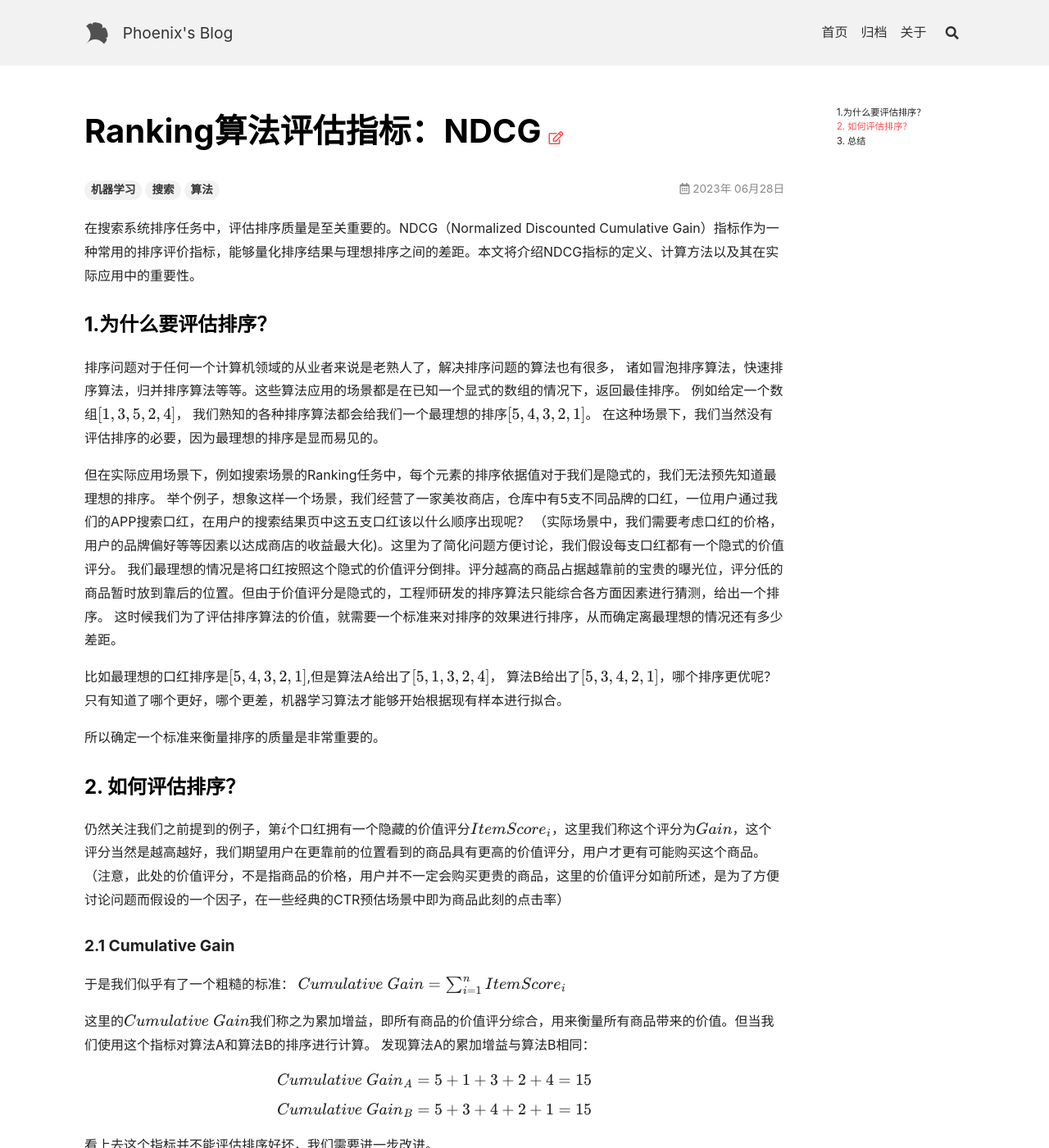
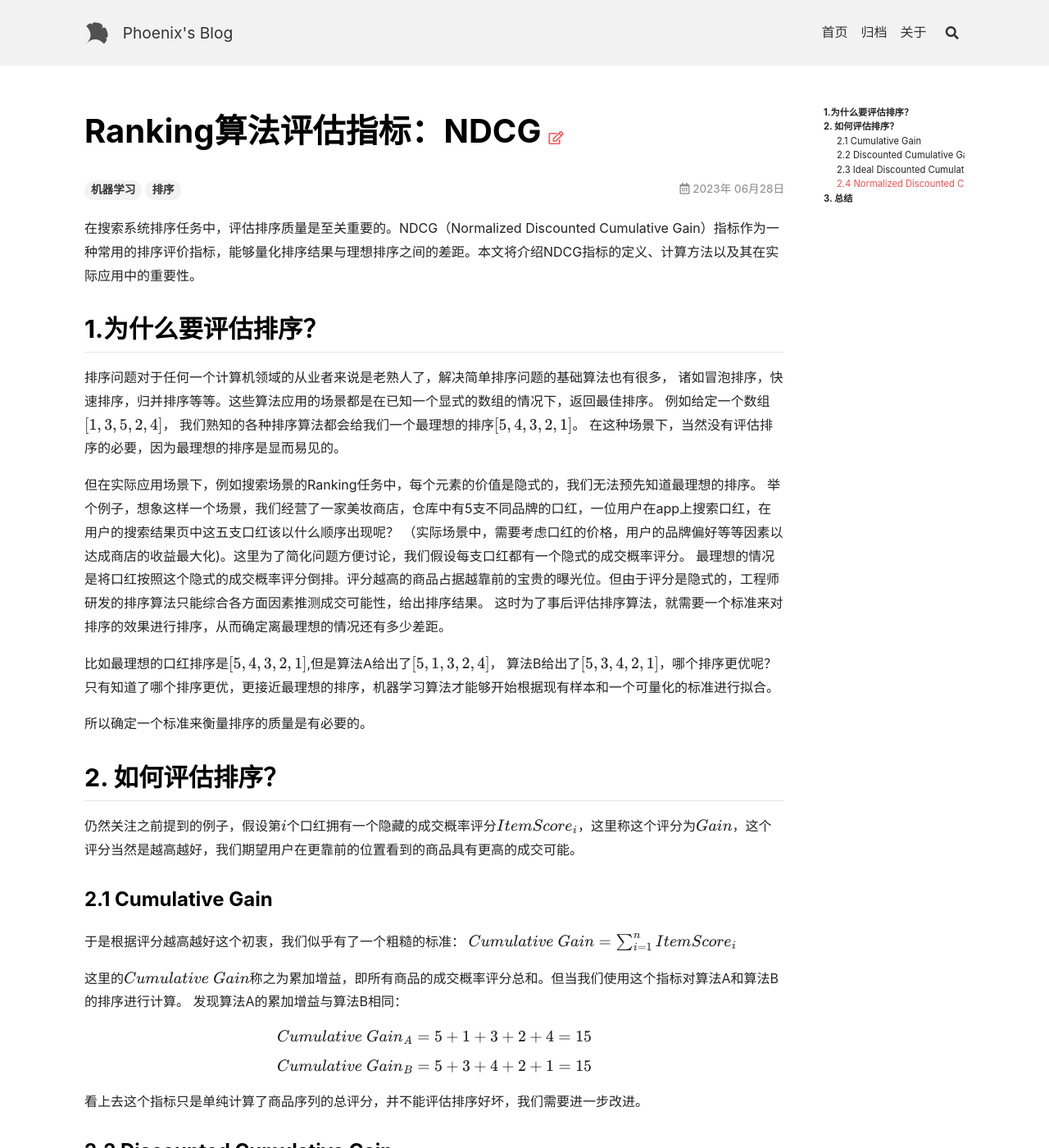
Before and after one commit to ZhaoyangChen/zhaoyangchen.github.io, a Jekyll site: the page built from _posts/2023-06-28-ndcg.md, in a window 1280 px wide and 1400 px high. Shown: the whole window at 82% size. Built offline with Jekyll 4.4.1, drawn with Linux system fonts in a browser that asks for light colours; nearby versions of some CDN libraries; formulas are drawn with MathJax 3; some of the changed text lies outside the part shown.

Commit message:
add likelihood post

```diff
--- a/_posts/2023-06-28-ndcg.md
+++ b/_posts/2023-06-28-ndcg.md
@@ -1,50 +1,50 @@
 ---
 title: Ranking算法评估指标：NDCG
-tags: [机器学习,搜索,算法]
+tags: [机器学习,排序]
 article_header:
   type: cover
 ---
 在搜索系统排序任务中，评估排序质量是至关重要的。NDCG（Normalized Discounted Cumulative Gain）指标作为一种常用的排序评价指标，能够量化排序结果与理想排序之间的差距。本文将介绍NDCG指标的定义、计算方法以及其在实际应用中的重要性。
 <!--more-->
 
-### 1.为什么要评估排序？
-排序问题对于任何一个计算机领域的从业者来说是老熟人了，解决排序问题的算法也有很多，
-诸如冒泡排序算法，快速排序算法，归并排序算法等等。这些算法应用的场景都是在已知一个显式的数组的情况下，返回最佳排序。
+## 1.为什么要评估排序？
+排序问题对于任何一个计算机领域的从业者来说是老熟人了，解决简单排序问题的基础算法也有很多，
+诸如冒泡排序，快速排序，归并排序等等。这些算法应用的场景都是在已知一个显式的数组的情况下，返回最佳排序。
 例如给定一个数组$$[1,3,5,2,4]$$， 我们熟知的各种排序算法都会给我们一个最理想的排序$$[5,4,3,2,1]$$。
-在这种场景下，我们当然没有评估排序的必要，因为最理想的排序是显而易见的。
+在这种场景下，当然没有评估排序的必要，因为最理想的排序是显而易见的。
 
-但在实际应用场景下，例如搜索场景的Ranking任务中，每个元素的排序依据值对于我们是隐式的，我们无法预先知道最理想的排序。
-举个例子，想象这样一个场景，我们经营了一家美妆商店，仓库中有5支不同品牌的口红，一位用户通过我们的APP搜索口红，在用户的搜索结果页中这五支口红该以什么顺序出现呢？
-（实际场景中，我们需要考虑口红的价格，用户的品牌偏好等等因素以达成商店的收益最大化)。这里为了简化问题方便讨论，我们假设每支口红都有一个隐式的价值评分。
-我们最理想的情况是将口红按照这个隐式的价值评分倒排。评分越高的商品占据越靠前的宝贵的曝光位，评分低的商品暂时放到靠后的位置。但由于价值评分是隐式的，工程师研发的排序算法只能综合各方面因素进行猜测，给出一个排序。
-这时候我们为了评估排序算法的价值，就需要一个标准来对排序的效果进行排序，从而确定离最理想的情况还有多少差距。
+但在实际应用场景下，例如搜索场景的Ranking任务中，每个元素的价值是隐式的，我们无法预先知道最理想的排序。
+举个例子，想象这样一个场景，我们经营了一家美妆商店，仓库中有5支不同品牌的口红，一位用户在app上搜索口红，在用户的搜索结果页中这五支口红该以什么顺序出现呢？
+（实际场景中，需要考虑口红的价格，用户的品牌偏好等等因素以达成商店的收益最大化)。这里为了简化问题方便讨论，我们假设每支口红都有一个隐式的成交概率评分。
+最理想的情况是将口红按照这个隐式的成交概率评分倒排。评分越高的商品占据越靠前的宝贵的曝光位。但由于评分是隐式的，工程师研发的排序算法只能综合各方面因素推测成交可能性，给出排序结果。
+这时为了事后评估排序算法，就需要一个标准来对排序的效果进行排序，从而确定离最理想的情况还有多少差距。
 
-比如最理想的口红排序是$$[5,4,3,2,1]$$,但是算法A给出了$$[5,1,3,2,4]$$， 算法B给出了$$[5,3,4,2,1]$$，哪个排序更优呢？只有知道了哪个更好，哪个更差，机器学习算法才能够开始根据现有样本进行拟合。
+比如最理想的口红排序是$$[5,4,3,2,1]$$,但是算法A给出了$$[5,1,3,2,4]$$， 算法B给出了$$[5,3,4,2,1]$$，哪个排序更优呢？只有知道了哪个排序更优，更接近最理想的排序，机器学习算法才能够开始根据现有样本和一个可量化的标准进行拟合。
 
-所以确定一个标准来衡量排序的质量是非常重要的。
+所以确定一个标准来衡量排序的质量是有必要的。
 
-### 2. 如何评估排序？
-仍然关注我们之前提到的例子，第$$i$$个口红拥有一个隐藏的价值评分$$ItemScore_i$$，这里我们称这个评分为$$Gain$$，这个评分当然是越高越好，我们期望用户在更靠前的位置看到的商品具有更高的价值评分，用户才更有可能购买这个商品。（注意，此处的价值评分，不是指商品的价格，用户并不一定会购买更贵的商品，这里的价值评分如前所述，是为了方便讨论问题而假设的一个因子，在一些经典的CTR预估场景中即为商品此刻的点击率）
+## 2. 如何评估排序？
+仍然关注之前提到的例子，假设第$$i$$个口红拥有一个隐藏的成交概率评分$$ItemScore_i$$，这里称这个评分为$$Gain$$，这个评分当然是越高越好，我们期望用户在更靠前的位置看到的商品具有更高的成交可能。
 
-#### 2.1 Cumulative Gain
-于是我们似乎有了一个粗糙的标准：
+### 2.1 Cumulative Gain
+于是根据评分越高越好这个初衷，我们似乎有了一个粗糙的标准：
 $$ Cumulative~Gain = \sum_{i=1}^{n} ItemScore_i $$
 
-这里的$$Cumulative~Gain$$我们称之为累加增益，即所有商品的价值评分综合，用来衡量所有商品带来的价值。但当我们使用这个指标对算法A和算法B的排序进行计算。
+这里的$$Cumulative~Gain$$称之为累加增益，即所有商品的成交概率评分总和。但当我们使用这个指标对算法A和算法B的排序进行计算。
 发现算法A的累加增益与算法B相同：
 
 $$ Cumulative~Gain_A = 5 + 1 + 3 + 2 + 4 = 15 $$
 
 $$ Cumulative~Gain_B = 5 + 3 + 4 + 2 + 1 = 15 $$
 
-看上去这个指标并不能评估排序好坏，我们需要进一步改进。
+看上去这个指标只是单纯计算了商品序列的总评分，并不能评估排序好坏，我们需要进一步改进。
 
 
-#### 2.2 Discounted Cumulative Gain
-$$Cumulative~Gain$$仅仅考虑了商品的价值评分，并没有考虑每个商品的实际位置。位置越靠后的商品曝光机会处于劣势，如果排序算法将高价值的商品放到了靠后的位置，需要得到惩罚，
-相反如果将高价值的商品放到了靠前的位置，需要得到奖励。
+### 2.2 Discounted Cumulative Gain
+$$Cumulative~Gain$$仅仅考虑了商品的价值评分，并没有考虑每个商品的实际位置带来的影响。位置越靠后的商品曝光机会处于劣势，如果排序算法将高成交概率评分的商品放到了靠后的位置，需要得到惩罚，
+相反如果将高成交概率评分的商品放到了靠前的位置，需要得到奖励。
 
-基于以上想法，尝试改进$$Cumulative~Gain$$：
+基于以上想法，尝试改进$$Cumulative~Gain$$，引入$$ Discounted~Cumulative~Gain $$，即折损累加增益：
 
 $$ Discounted~Cumulative~Gain = \sum_{i=1}^{n} \frac{ItemScore_i}{log_2(i+1)} $$
 
@@ -58,8 +58,8 @@ $$ Discounted~Cumulative~Gain_A = \frac{2^5 - 1}{log_2(1 + 1)} + \frac{2^1 - 1}{
 
 $$ Discounted~Cumulative~Gain_B = \frac{2^5 - 1}{log_2(1 + 1)} + \frac{2^3 - 1}{log_2(2+ 1)} + \frac{2^4 - 1}{log_2(3 + 1)} + \frac{2^2 - 1}{log_2(4 + 1)} + \frac{2^1 - 1}{log_2(5 + 1)} \approx 44.595390756454925$$
 
-#### 2.3 Ideal Discounted Cumulative Gain
-有了以上标准，我们同时计算一下最理想的排序$$[5,4,3,2,1]$$的$$Discounted~Cumulative~Gain$$。
+### 2.3 Ideal Discounted Cumulative Gain
+根据以上标准，计算最理想的排序$$[5,4,3,2,1]$$的折损累加增益。
 
 这里我们称之为$$Discounted~Cumulative~Gain_{ideal}$$，即理想折损累加增益：
 
@@ -67,12 +67,12 @@ $$Discounted~Cumulative~Gain_{ideal} = \frac{2^5 - 1}{log_2(1 + 1)} + \frac{2^4
 
 
 
-#### 2.4 Normalized Discounted Cumulative Gain
-最后，为了衡量算法A与算法B产生的结果与理想结果相差多少，我们引入了$$Normalized~Discounted~Cumulative~Gain$$，即$$NDCG$$。
+### 2.4 Normalized Discounted Cumulative Gain
+最后，为了衡量算法A与算法B产生的结果与理想结果相差多少，引入$$Normalized~Discounted~Cumulative~Gain$$，即$$NDCG$$。
 
 $$NDCG = \frac{DCG}{IDCG}$$
 
-现在，我们分别计算一下算法A与算法B产生的结果的$$NDCG$$。
+现在，分别计算一下算法A与算法B产生的结果的$$NDCG$$。
 
 $$NDCG@5_A = \frac{DCG_A}{IDCG} = 42.225751536309765 / 45.64282878502658 \approx 0.9251$$
 
@@ -80,9 +80,9 @@ $$NDCG@5_B = \frac{DCG_B}{IDCG} = 44.595390756454925 / 45.64282878502658 \approx
 
 至此我们使用$$NDCG$$指标衡量了算法A与算法B产生的排序结果的优劣，$$NDCG@5_B  > NDCG@5_A$$, 故针对口红排序这一次搜索结果，算法B的排序更优，这也与我们对两个排序的肉眼直觉相符合。
 
-实际应用场景中，我们需要评判更长更复杂的排序，肉眼可能无法做出准确的直觉判断，这时候$$NDCG$$能够公平准确的对排序进行评估。
+实际应用场景中，需要频繁地评判更长更复杂的序列，肉眼无法做出准确的直觉判断，这时候$$NDCG$$能够公平准确的对排序打分。
 
-由于用户的注意力有限，实际Ranking问题中，我们可能仅仅只关注头部元素的排序，而忽略掉尾部的排序效果，此时使用$$NDCG@i$$表示头部$$i$$个元素的$$NDCG$$值
+（由于用户的注意力有限，实际Ranking问题中，我们可能仅仅只关注头部元素的排序，而忽略掉尾部的排序效果，此时使用$$NDCG@i$$表示头部$$i$$个元素的$$NDCG$$值）
 
-### 3. 总结
+## 3. 总结
 $$NDCG$$指标在信息检索、推荐系统的排序任务，相关性任务中有广泛的应用。
--- /dev/null
+++ b/_posts/2023-06-29-likelihood.md
@@ -0,0 +1,113 @@
+---
+title: 似然函数与极大似然估计
+tags: [机器学习,数学]
+article_header:
+  type: cover
+---
+在数理统计领域与机器学习领域，"似然"这个词经常出现，要解释什么是"似然"，一般都伴随着大量枯燥的公式推导。本文尝试从感性理解角度为初学者解释"似然"及其相关概念。
+<!--more-->
+
+## 1.似然的由来
+似然一词翻译自英文"likelihood"，英国数学家和统计学家Thomas Bayes（托马斯·贝叶斯）于1761年去世，在他去世两年后，他的一篇论文《An Essay towards solving a Problem in the Doctrine of Chances》被出版，在这篇论文中他引入了“likelihood”的相关概念，尽管当时他并没有使用这个具体的术语。
+
+后来，在20世纪的统计学发展中，英国统计学家、演化生物学家与遗传学家Ronald A. Fisher(罗纳德·艾尔默·费希尔)进一步深化了这个概念，并将其形式化为现代统计学中的重要工具。
+Fisher在他于1921年发表的论文《On the "Mathematical Foundations of Theoretical Statistics"》中，系统地讨论了likelihood function的性质和应用。他定义了likelihood function，并强调了它在参数估计和假设检验中的重要性。
+
+"likelihood"一词被翻译成中文“似然”可能出现在更晚的时期。在20世纪初的统计学发展中，"likelihood"一词逐渐被广泛使用，并开始被翻译为“似然”。这个翻译可能是在中文统计学界中逐渐形成的共识，我暂时无法找到具体的时间和翻译者。
+
+
+<div class="grid">
+<div class="cell cell--5" style="text-align: center">
+   <img class="image circle" src="/assets/images/articles/person_bayes.png" alt="Thomas Bayes"/>
+
+<h5>托马斯·贝叶斯</h5>
+</div>
+<div class="cell cell--2"></div>
+<div class="cell cell--5" style="text-align: center">
+   <img class="image circle" src="/assets/images/articles/person_fisher.png" alt="Ronald A Fisher"/>
+<h5>罗纳德·艾尔默·费希尔</h5>
+</div>
+</div>
+
+## 2. 如何理解似然
+"似然"常被拿来与"概率"相比较。在英文日常语境中 "likelihood" 与 "probability" 大致是可以划等号的。但在数学语境中却有明显的区别。
+* 如果已知系统的参数，推测某结果的可能性，这就是概率。
+* 如果已知某结果，推测系统的参数的可能性，这就是似然。
+
+举个例子，游戏城有一台老虎机，玩家每玩一次，这台老虎机会以某个固定的概率$$p$$吐金币。
+
+在这个场景下，我们常见的问题是：
+
+**问题一**: 假设老虎机吐金币的概率是$$10 \%$$，玩家玩三次全部中奖吐金币的可能性是多少？
+
+$$P(三次全中奖) = 10 \% \cdot 10 \% \cdot 10 \%  = 0.1 \%$$
+
+这是一个经典的概率问题，因为这个场景下，已知了系统参数：老虎机吐金币的概率$$10 \%$$，推测三次全吐金币这一结果的可能性。
+
+现在考虑另一个问题：
+
+**问题二**: 如果老虎机吐金币的概率是未知的，玩家玩了十次老虎机，吐了两次金币，那么这台老虎机吐金币的概率是多少？
+
+这就是一个经典的似然问题，因为这个场景下，已知了结果，根据结果反推系统参数的可能性。
+
+面对这个问题，即使完全不知道似然估计知识的人，也会不假思索凭直觉给出答案：$$20 \%$$
+
+在此基础上进一步思考，仅凭玩家玩了十次，吐了两次金币这十个样本就能完全确定老虎机的吐金币概率是$$20 \%$$吗？
+不能，因为样本量比较少，$$20 \%$$这个答案只是根据已有的有限样本去估计。实际老虎机的吐金币概率既有可能是$$10 \%$$，也完全有可能是$$90 \%$$。
+我们之所以推测是 $$20 \%$$，原因是直觉上觉得是 $$20 \%$$ 的可能性最大。
+
+是这样吗？保险起见，可以证明一下直觉：
+
+如果老虎机老虎机吐金币概率为$$10 \%$$，那么出现 玩家玩了十次，吐了两次金币的概率为：
+$$P(吐两次金币｜中奖概率10 \%) = C_{10}^2 * (10 \%)^2 * (1 - 10 \%) ^ 8 \approx 19.37 \% $$
+
+
+如果老虎机老虎机吐金币概率为$$20 \%$$，那么出现 玩家玩了十次，吐了两次金币的概率为：
+$$P(吐两次金币｜中奖概率20 \%) = C_{10}^2 * (20 \%)^2 * (1 - 20 \%) ^ 8 \approx 30.20 \%$$
+
+
+如果老虎机老虎机吐金币概率为$$90 \%$$，那么出现 玩家玩了十次，吐了两次金币的概率为：
+$$P(吐两次金币｜中奖概率90 \%) = C_{10}^2 * (90 \%)^2 * (1 - 90 \%) ^ 8 \approx 0.000036 \%$$
+
+看上去证明结果与直觉相符，虽然$$90 \%$$确实有可能，但概率的确不高，只有$$0.000036 \%$$, 这三个推测中，吐金币概率为$$20 \%$$的猜测概率最高。
+
+但是除了以上三个猜测，还存在无穷个猜测，只要猜测吐金币概率在$$(0 \%, 100 \%)$$ 范围内，就是合理的。难道要一个一个去计算验证吗？如何证明吐金币概率为$$20 \%$$的猜测确实概率最高？
+
+这里令中奖概率为$$x$$，列出一下概率表达式：
+
+$$P(吐两次金币｜中奖概率 x ) = C_{10}^2 * x^2 * (1 - x) ^ 8  = 45x^2(1-x)^8 $$
+
+对上式求导：
+
+$$P(吐两次金币｜中奖概率 x )' = 90x(1-x)^8 - 360x^2(1-x)^7 $$
+
+令导数为0，即可求极值:
+
+$$90x(1-x)^8 - 360x^2(1-x)^7 = 0$$
+
+又因为$$x$$在$$(0 \%, 100 \%)$$ 范围内, 所以$$x$$与$$1-x$$均不为$$0$$, 可得：
+
+$$1-x = 4x$$
+
+$$x = 20 \%$$
+
+所以 $$P(吐两次金币｜中奖概率 20 \% )$$ 在这个场景下概率最大。
+
+根据现有的结果推测，**最有可能是这样，似乎是这样，即为"似然"**。似然的推测不一定就是事实，但是是当前场景，当前已知信息条件下最合理的推测。
+
+## 3. 似然函数
+
+先抛开晦涩的定义，回到刚才老虎机的例子，在讨论问题过程中为了根据中奖结果猜测老虎机概率的表达式：
+
+$$P(吐两次金币｜中奖概率 x ) = C_{10}^2 * x^2 * (1 - x) ^ 8  = 45x^2(1-x)^8 $$
+
+即为这个例子的似然函数。
+
+一般情况下，反映了对给定的样本观察值被取到的可能性的函数，即为似然函数。
+
+## 4. 极大似然估计
+
+仍然先抛开晦涩的定义，回到刚才老虎机的例子，在讨论过程中，为了找到一个$$x$$ 使得$$P(吐两次金币｜中奖概率 x )$$最大。
+这个能够使$$P(吐两次金币｜中奖概率 x )$$最大的$$x$$值即为这个例子的极大似然估计。
+
+一般情况下，极大似然估计是根据已知的样本的结果，反向推测最有可能得到这样结果的模型的参数值。
```
Also changed, not shown: assets/images/articles/person_bayes.png (added), assets/images/articles/person_fisher.png (added).
